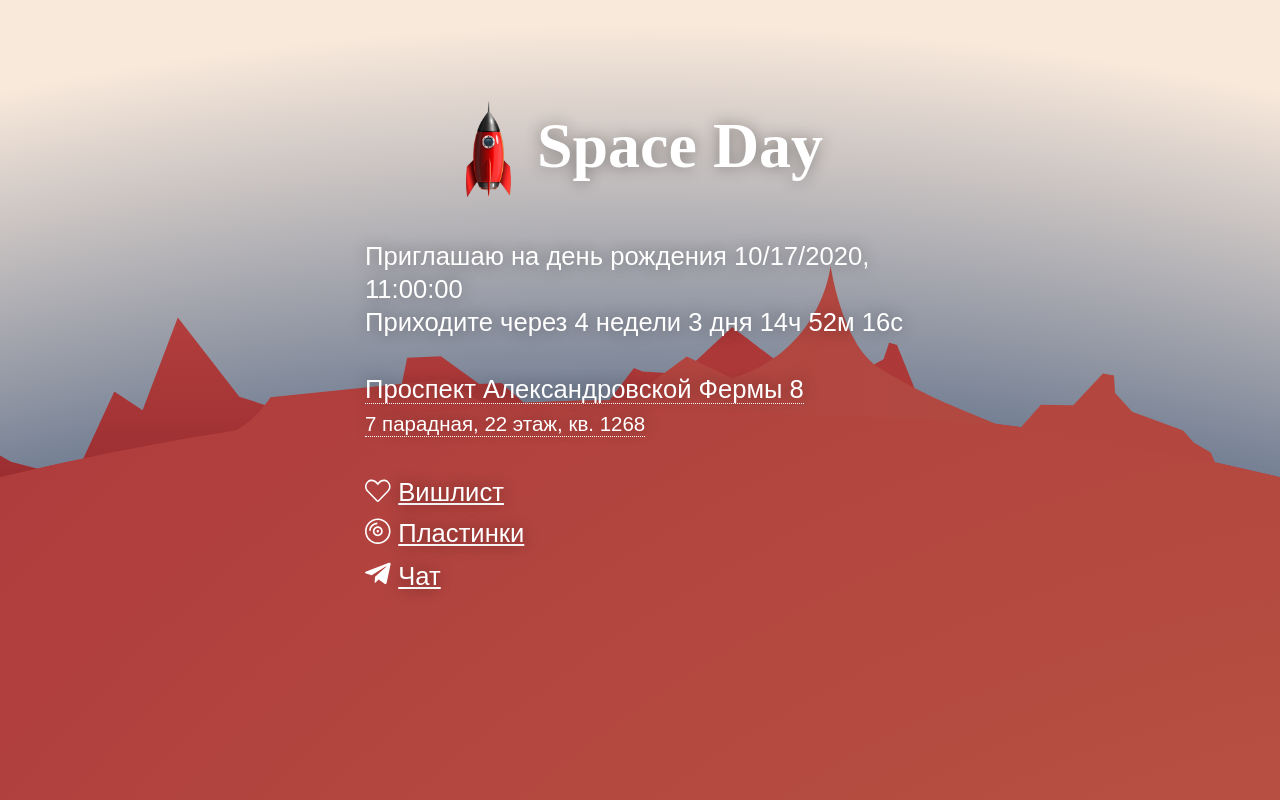
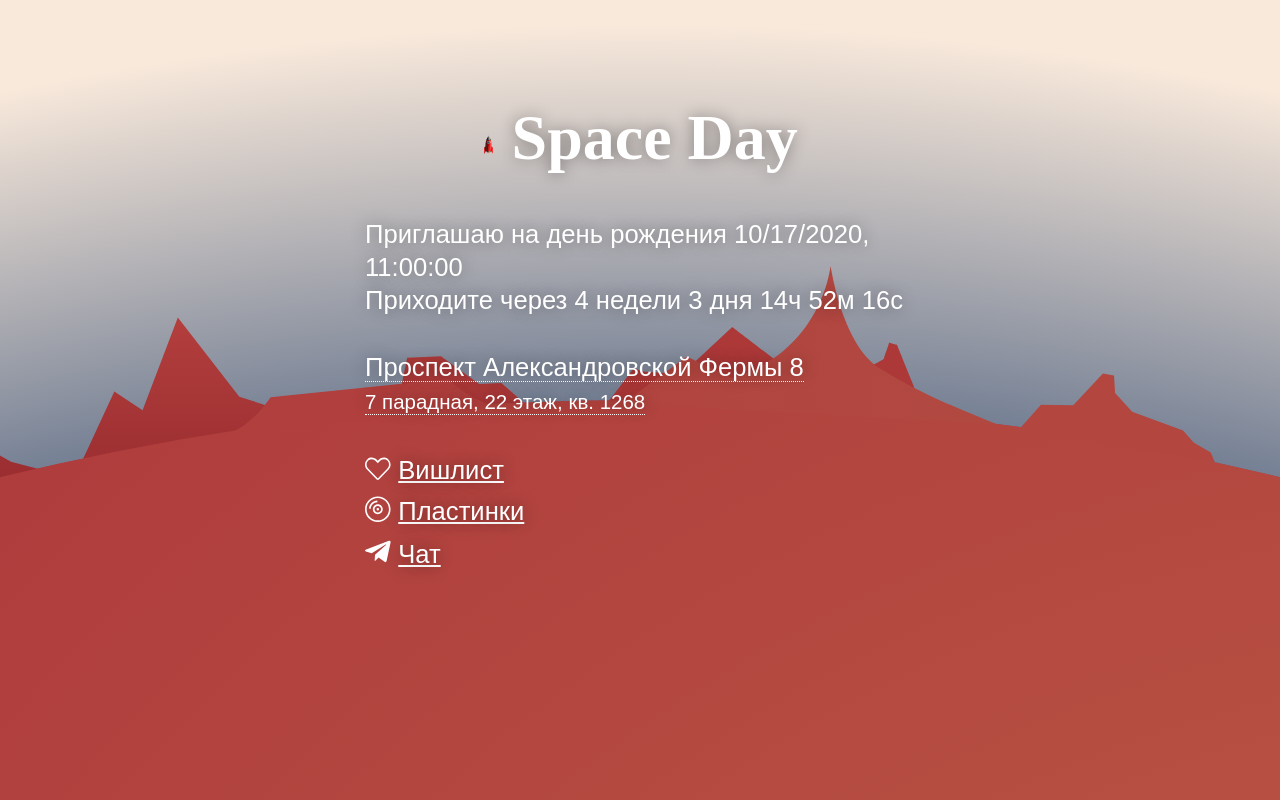
Before and after one commit to ErBlack/spaceday, a Svelte app: page / in a window 1280 px wide. Built offline with nearby package versions, Linux system fonts and the light colour scheme; the HTML template or start-up script is replaced by a standard one.

Commit message:
soundInit

```diff
--- a/src/Header.svelte
+++ b/src/Header.svelte
@@ -1,12 +1,16 @@
 <script>
 import { startGame, GameState } from './Space/Game';
 import clicker from './clicker';
+import { initSound } from 'ost';
 
 	let active = GameState.active;
 
 	GameState.addEventListener('change:active', ({value}) => active = value);
 
-const onClick = clicker(6, 250, startGame);
+const onClick = clicker(6, 250, () => {
+  startGame();
+  initSound();
+});
 
 </script>
 <style>
@@ -17,18 +21,21 @@ h1 {
 }
 
 .rocket {
+    border: none;
+    background-color: transparent;
     background-image: url("/spaceday/rocket.png");
     background-size: contain;
     background-position: center;
     display: inline-block;
     background-repeat: no-repeat;
+    margin: 0;
     width: 1em;
     height: 1.5em;
-    line-height: 1.4em;
+    line-height: 1em;
     white-space: pre;
-    user-select: none;
     cursor: pointer;
     user-select: none;
+    vertical-align: middle;
 }
 
 .title {
@@ -76,4 +83,4 @@ h1 {
   }
 }
 </style>
-<h1 class="{active ? 'active' : 'inactive'}"><span class="rocket" on:click={onClick} on:touchstart={onClick}>⠀</span> <span class="title">Space Day</span></h1>
+<h1 class="{active ? 'active' : 'inactive'}"><button class="rocket" on:click={onClick} on:touchstart={onClick}>⠀</button> <span class="title">Space Day</span></h1>
--- a/src/ost.js
+++ b/src/ost.js
@@ -13,27 +13,9 @@ export const main = loadSound('/spaceday/main.mp3');
 export const friction = loadSound('/spaceday/friction.mp3');
 export const explosion = loadSound('/spaceday/explosion.mp3');
 
-
-let i = 0;
-const initSound = () => {
-    switch (i) {
-        case 1:
-            [final, main, friction, explosion].forEach(audio => {
-                audio.volume = 0;
-                audio.play();
-            });
-            break;
-        case 5:
-            [final, main, friction, explosion].forEach(audio => {
-                audio.volume = 1;
-                audio.pause();
-                audio.currentTime = 0;
-            });
-            document.removeEventListener('touchstart', initSound);
-            break;
-    }
-
-    i++;
+export const initSound = () => {
+    [final, main, friction, explosion].forEach(audio => {
+        audio.play();
+        audio.pause();
+    });
 }
-
-document.addEventListener('touchstart', initSound)
```
